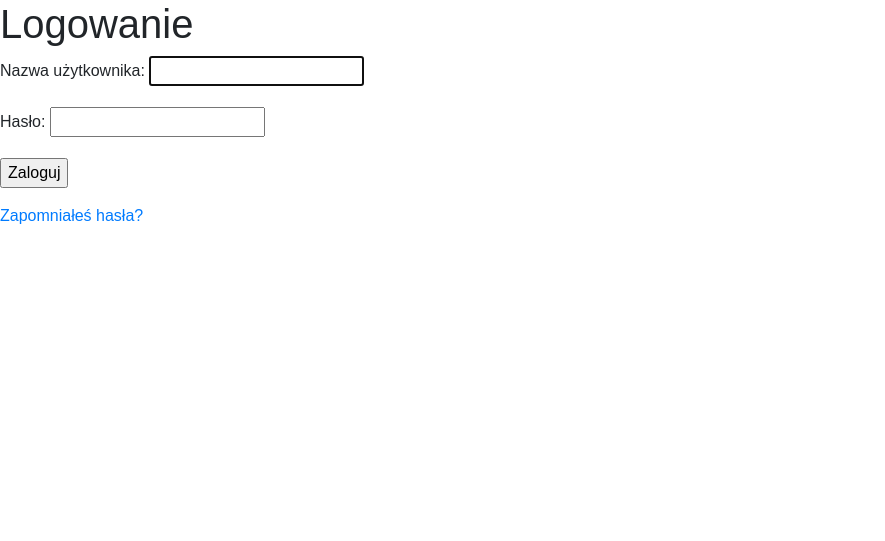
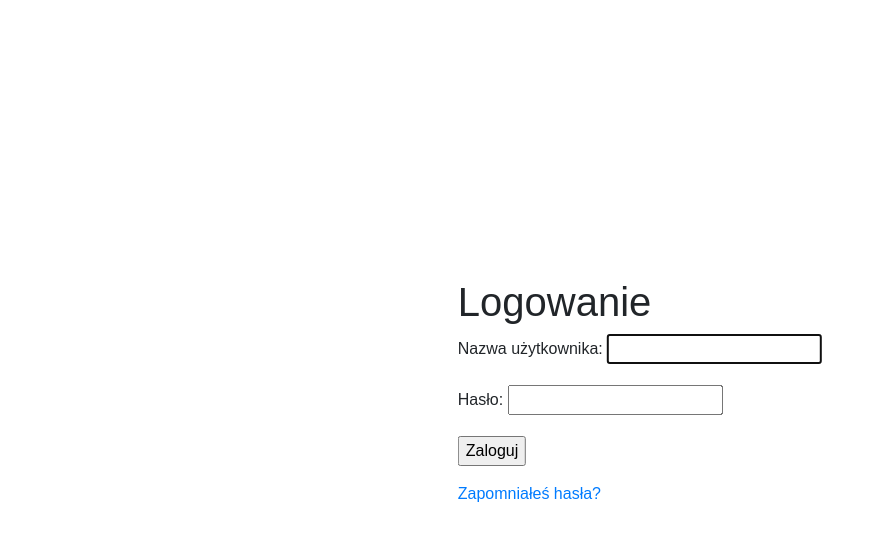
Before and after one commit to MichalM99/System-wspomagajacy-tworzenie-planow-zajec, a Django app: page / in a window 1280 px wide. Shown: the top 541 px of the page, without its empty margins (0-885 px from the left). Run offline with Django 4.2, Linux system fonts and the light colour scheme; some libraries are stand-ins or nearby versions.

Commit message:
Bootstrap/font

```diff
--- /dev/null
+++ b/static/css/registration/login.css
@@ -0,0 +1,6 @@
+#content {
+  position: fixed;
+  top: 50%;
+  left: 50%;
+  transform: translate(-50%, -50%);
+}
--- a/templates/base.html
+++ b/templates/base.html
@@ -9,6 +9,9 @@
     <script src="https://code.jquery.com/jquery-3.3.1.slim.min.js" integrity="sha384-q8i/X+965DzO0rT7abK41JStQIAqVgRVzpbzo5smXKp4YfRvH+8abtTE1Pi6jizo" crossorigin="anonymous"></script>
     <script src="https://cdnjs.cloudflare.com/ajax/libs/popper.js/1.14.7/umd/popper.min.js" integrity="sha384-UO2eT0CpHqdSJQ6hJty5KVphtPhzWj9WO1clHTMGa3JDZwrnQq4sF86dIHNDz0W1" crossorigin="anonymous"></script>
     <link rel='stylesheet' href="{% static 'css/base.css' %}" type="text/css"/>
+    {% block css %}
+
+    {% endblock %}
 </head>
 
 <body>
--- a/templates/registration/login.html
+++ b/templates/registration/login.html
@@ -1,5 +1,10 @@
 {% extends "base.html" %}
 {% block title %}Logowanie{% endblock %}
+{% load static %}
+
+{% block css %}
+    <link rel="stylesheet" href="{% static "css/registration/login.css" %}" type="text/css" />
+{% endblock %}
 
 {% block content %}
 <h1>Logowanie</h1>
```
